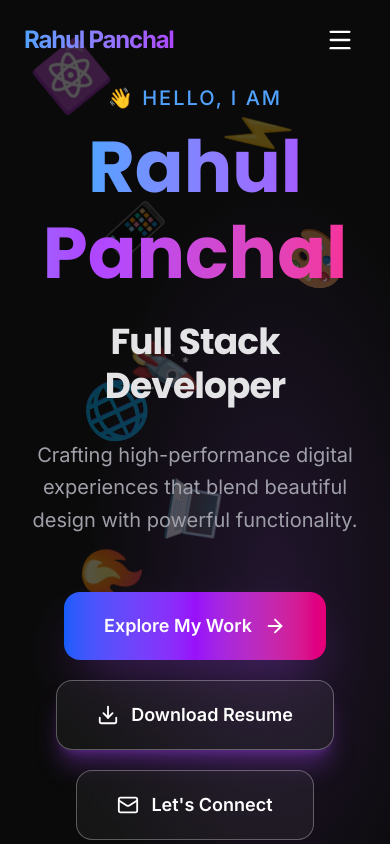
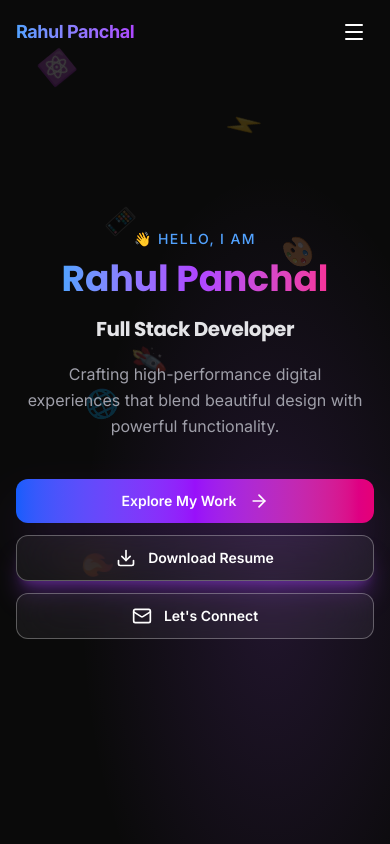
Before and after one commit to Im-Rahul-Panchal/Rahul-Panchal-Portfolio, a React (Vite) app in the folder client/: page / in a window 390 px wide. Shown: the top 844 px of the page. Built offline with nearby package versions, Linux system fonts and the light colour scheme.

Commit message:
Refactor Hero and Navbar components for improved layout, responsiveness, and readability

```diff
--- a/client/src/components/Hero.jsx
+++ b/client/src/components/Hero.jsx
@@ -12,15 +12,16 @@ const Hero = () => {
   };
 
   return (
-    <section className="relative min-h-screen flex items-center justify-center overflow-hidden pt-20 bg-[#0a0a0a]">
-      {/* Enhanced Animated Background */}
+    <section className="relative min-h-screen flex items-center justify-center overflow-hidden pt-6 sm:pt-20 bg-[#0a0a0a]">
+
+      {/* Background */}
       <div className="absolute inset-0 bg-[radial-gradient(at_50%_30%,rgba(59,130,246,0.15),transparent_50%)] bg-[radial-gradient(at_70%_70%,rgba(168,85,247,0.15),transparent_50%)]" />
 
-      {/* Floating Tech Icons - More Dynamic */}
+      {/* Floating Icons */}
       {techIcons.map((icon, index) => (
         <motion.div
           key={index}
-          className="absolute text-5xl opacity-30 pointer-events-none"
+          className="absolute text-2xl sm:text-5xl opacity-20 sm:opacity-30 pointer-events-none"
           initial={{
             x: Math.random() * window.innerWidth * 0.8,
             y: Math.random() * window.innerHeight * 0.8,
@@ -46,14 +47,16 @@ const Hero = () => {
         </motion.div>
       ))}
 
-      <div className="relative z-10 max-w-7xl mx-auto px-6 text-center">
+      <div className="relative z-10 max-w-7xl mx-auto px-4 sm:px-6 text-center">
         <motion.div
           initial={{ opacity: 0, y: 40 }}
           animate={{ opacity: 1, y: 0 }}
           transition={{ duration: 1, ease: [0.22, 1, 0.36, 1] }}
         >
+
+          {/* Greeting */}
           <motion.p
-            className="text-blue-400 text-xl font-medium tracking-widest mb-3"
+            className="text-sm sm:text-xl text-blue-400 font-medium tracking-widest mb-2 sm:mb-3"
             initial={{ opacity: 0 }}
             animate={{ opacity: 1 }}
             transition={{ delay: 0.3 }}
@@ -61,8 +64,9 @@ const Hero = () => {
             👋 HELLO, I AM
           </motion.p>
 
+          {/* Name */}
           <motion.h1
-            className="text-7xl sm:text-8xl md:text-[6.5rem] font-bold mb-6 leading-none"
+            className="text-4xl sm:text-7xl md:text-[6.5rem] font-bold mb-4 sm:mb-6 leading-tight sm:leading-none"
             initial={{ opacity: 0, y: 30 }}
             animate={{ opacity: 1, y: 0 }}
             transition={{ delay: 0.4 }}
@@ -72,8 +76,9 @@ const Hero = () => {
             </span>
           </motion.h1>
 
+          {/* Role */}
           <motion.h2
-            className="text-4xl sm:text-5xl font-semibold text-zinc-200 mb-8 tracking-tight"
+            className="text-xl sm:text-4xl md:text-5xl font-semibold text-zinc-200 mb-5 sm:mb-8 tracking-tight"
             initial={{ opacity: 0, y: 30 }}
             animate={{ opacity: 1, y: 0 }}
             transition={{ delay: 0.5 }}
@@ -81,8 +86,9 @@ const Hero = () => {
             Full Stack Developer
           </motion.h2>
 
+          {/* Description */}
           <motion.p
-            className="text-xl text-zinc-400 max-w-3xl mx-auto mb-14 leading-relaxed"
+            className="text-base sm:text-xl text-zinc-400 max-w-xl sm:max-w-3xl mx-auto mb-10 sm:mb-14 leading-relaxed px-2 sm:px-0"
             initial={{ opacity: 0, y: 30 }}
             animate={{ opacity: 1, y: 0 }}
             transition={{ delay: 0.6 }}
@@ -90,63 +96,56 @@ const Hero = () => {
             Crafting high-performance digital experiences that blend beautiful design with powerful functionality.
           </motion.p>
 
-          {/* Premium CTA Buttons */}
+          {/* Buttons */}
           <motion.div
-            className="flex flex-col sm:flex-row items-center justify-center gap-5"
+            className="flex flex-col sm:flex-row items-center justify-center gap-3 sm:gap-5"
             initial={{ opacity: 0, y: 30 }}
             animate={{ opacity: 1, y: 0 }}
             transition={{ delay: 0.7 }}
           >
+
             <motion.a
               href="#projects"
-              className="group relative flex items-center justify-center gap-3 px-10 py-5 rounded-2xl bg-gradient-to-r from-blue-600 via-purple-600 to-pink-600 text-white font-semibold text-lg overflow-hidden shadow-2xl shadow-purple-500/30"
+              className="group relative flex items-center justify-center gap-3 w-full sm:w-auto px-6 sm:px-10 py-3 sm:py-5 rounded-xl sm:rounded-2xl bg-gradient-to-r from-blue-600 via-purple-600 to-pink-600 text-white font-semibold text-sm sm:text-lg overflow-hidden shadow-2xl shadow-purple-500/30"
               whileHover={{ scale: 1.05 }}
               whileTap={{ scale: 0.98 }}
             >
               <span className="relative z-10 flex items-center gap-3">
                 Explore My Work
-                <ArrowRight className="group-hover:translate-x-1 transition" size={22} />
+                <ArrowRight className="group-hover:translate-x-1 transition" size={20} />
               </span>
               <div className="absolute inset-0 bg-white/20 scale-x-0 group-hover:scale-x-100 origin-left transition-transform" />
             </motion.a>
 
             <motion.button
               onClick={handleDownloadResume}
-              className="flex items-center justify-center gap-3 px-10 py-5 rounded-2xl border border-white/30 bg-white/5 backdrop-blur-xl text-white font-semibold text-lg hover:bg-white/10 hover:border-white/50 transition-all cursor-pointer shadow-xl shadow-purple-500/30"
+              className="flex items-center justify-center gap-3 w-full sm:w-auto px-6 sm:px-10 py-3 sm:py-5 rounded-xl sm:rounded-2xl border border-white/30 bg-white/5 backdrop-blur-xl text-white font-semibold text-sm sm:text-lg hover:bg-white/10 hover:border-white/50 transition-all cursor-pointer shadow-xl shadow-purple-500/30"
               whileHover={{ scale: 1.05 }}
               whileTap={{ scale: 0.98 }}
             >
-              <Download size={22} />
+              <Download size={20} />
               Download Resume
             </motion.button>
 
             <motion.a
               href="#contact"
-              className="flex items-center justify-center gap-3 px-10 py-5 rounded-2xl border border-white/30 bg-white/5 backdrop-blur-xl text-white font-semibold text-lg hover:bg-white/10 hover:border-white/50 transition-all"
+              className="flex items-center justify-center gap-3 w-full sm:w-auto px-6 sm:px-10 py-3 sm:py-5 rounded-xl sm:rounded-2xl border border-white/30 bg-white/5 backdrop-blur-xl text-white font-semibold text-sm sm:text-lg hover:bg-white/10 hover:border-white/50 transition-all"
               whileHover={{ scale: 1.05 }}
               whileTap={{ scale: 0.98 }}
             >
-              <Mail size={22} />
+              <Mail size={20} />
               Let's Connect
             </motion.a>
           </motion.div>
         </motion.div>
       </div>
 
-      {/* Smooth Scroll Indicator */}
+      {/* Scroll Indicator */}
       <motion.div
-        className="absolute bottom-12 left-1/2 -translate-x-1/2"
+        className="absolute bottom-8 sm:bottom-12 left-1/2 -translate-x-1/2"
         animate={{ y: [0, 12, 0] }}
         transition={{ duration: 2.5, repeat: Infinity }}
-      >
-        {/* <div className="w-6 h-10 border-2 border-white/40 rounded-full flex items-start justify-center p-2">
-          <motion.div
-            className="w-1 h-3 bg-gradient-to-b from-white to-transparent rounded-full"
-            animate={{ y: [0, 18, 0] }}
-            transition={{ duration: 1.8, repeat: Infinity }}
-          />
-        </div> */}
-      </motion.div>
+      />
     </section>
   );
 };
--- a/client/src/components/Navbar.jsx
+++ b/client/src/components/Navbar.jsx
@@ -29,14 +29,12 @@ const Navbar = () => {
 
   const handleNavClick = (e, href) => {
     e.preventDefault();
-
-  setIsMobileMenuOpen(false); // close first
+    setIsMobileMenuOpen(false);
 
     setTimeout(() => {
       const section = document.querySelector(href);
-
       if (section) {
-      const offset = 80;
+        const offset = 70; // slightly reduced for mobile
         const top =
           section.getBoundingClientRect().top + window.scrollY - offset;
 
@@ -45,7 +43,7 @@ const Navbar = () => {
           behavior: 'smooth',
         });
       }
-  }, 300); // ⬅️ important delay (match animation)
+    }, 300);
   };
 
   return (
@@ -58,23 +56,25 @@ const Navbar = () => {
           : 'bg-transparent'
       }`}
     >
-      <div className="max-w-7xl mx-auto px-6">
-        <div className="flex items-center justify-between h-20">
+      <div className="max-w-7xl mx-auto px-4 sm:px-6">
+        <div className="flex items-center justify-between h-16 sm:h-20">
+
+          {/* Logo */}
           <motion.a
             href="#"
-            className="text-2xl font-bold tracking-tighter bg-clip-text text-transparent bg-gradient-to-r from-blue-400 to-purple-500"
+            className="text-lg sm:text-2xl font-bold tracking-tight sm:tracking-tighter bg-clip-text text-transparent bg-gradient-to-r from-blue-400 to-purple-500"
             whileHover={{ scale: 1.08 }}
           >
             Rahul Panchal
           </motion.a>
 
           {/* Desktop Nav */}
-          <div className="hidden md:flex items-center gap-10">
+          <div className="hidden md:flex items-center gap-8 lg:gap-10">
             {navLinks.map((link) => (
               <a
                 key={link.name}
                 href={link.href}
-                onClick={(e) => handleNavClick(e, link.href)} // ✅ added
+                onClick={(e) => handleNavClick(e, link.href)}
                 className="text-sm font-medium text-zinc-400 hover:text-white transition-colors relative after:absolute after:-bottom-1.5 after:left-0 after:h-px after:bg-gradient-to-r after:from-blue-500 after:to-purple-500 after:w-0 hover:after:w-full after:transition-all"
               >
                 {link.name}
@@ -83,20 +83,21 @@ const Navbar = () => {
 
             <motion.button
               onClick={handleDownloadResume}
-              className="flex items-center gap-2 px-6 py-3 rounded-2xl bg-gradient-to-r from-blue-600 to-purple-600 text-white font-medium text-sm hover:shadow-xl hover:shadow-purple-500/40 transition-all duration-300 cursor-pointer"
+              className="flex items-center gap-2 px-5 sm:px-6 py-2.5 sm:py-3 rounded-xl sm:rounded-2xl bg-gradient-to-r from-blue-600 to-purple-600 text-white font-medium text-sm hover:shadow-xl hover:shadow-purple-500/40 transition-all duration-300 cursor-pointer"
               whileHover={{ scale: 1.05 }}
               whileTap={{ scale: 0.96 }}
             >
-              <Download size={18} /> Resume
+              <Download size={16} className="sm:w-[18px] sm:h-[18px]" />
+              Resume
             </motion.button>
           </div>
 
           {/* Mobile Button */}
           <button
             onClick={() => setIsMobileMenuOpen(!isMobileMenuOpen)}
-            className="md:hidden text-white p-3 cursor-pointer rounded-lg hover:bg-white/10 transition"
+            className="md:hidden text-white p-2 sm:p-3 cursor-pointer rounded-lg hover:bg-white/10 transition"
           >
-            {isMobileMenuOpen ? <X size={28} /> : <Menu size={28} />}
+            {isMobileMenuOpen ? <X size={24} /> : <Menu size={24} />}
           </button>
         </div>
       </div>
@@ -110,12 +111,13 @@ const Navbar = () => {
             exit={{ opacity: 0, height: 0 }}
             className="md:hidden backdrop-blur-3xl bg-black/90 border-t border-white/10"
           >
-            <div className="px-6 py-8 space-y-6 text-lg">
+            <div className="px-4 sm:px-6 py-6 sm:py-8 space-y-4 sm:space-y-6 text-base sm:text-lg">
+
               {navLinks.map((link, i) => (
                 <motion.a
                   key={link.name}
                   href={link.href}
-                  onClick={(e) => handleNavClick(e, link.href)} // ✅ FIX HERE
+                  onClick={(e) => handleNavClick(e, link.href)}
                   initial={{ opacity: 0, x: -30 }}
                   animate={{ opacity: 1, x: 0 }}
                   transition={{ delay: i * 0.07 }}
@@ -130,13 +132,15 @@ const Navbar = () => {
                   handleDownloadResume();
                   setIsMobileMenuOpen(false);
                 }}
-                className="w-full flex items-center justify-center gap-3 py-4 rounded-2xl bg-gradient-to-r from-blue-600 to-purple-600 text-white font-semibold"
+                className="w-full flex items-center justify-center gap-2 sm:gap-3 py-3 sm:py-4 rounded-xl sm:rounded-2xl bg-gradient-to-r from-blue-600 to-purple-600 text-white font-semibold text-sm sm:text-base"
                 initial={{ opacity: 0, x: -30 }}
                 animate={{ opacity: 1, x: 0 }}
                 transition={{ delay: navLinks.length * 0.07 }}
               >
-                <Download size={20} /> Download Resume
+                <Download size={18} />
+                Download Resume
               </motion.button>
+
             </div>
           </motion.div>
         )}
```
Lines whose indentation alone changed are shown as unchanged.
